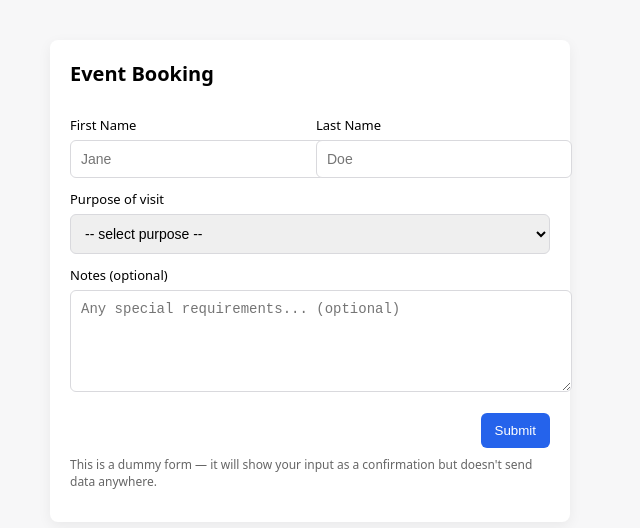
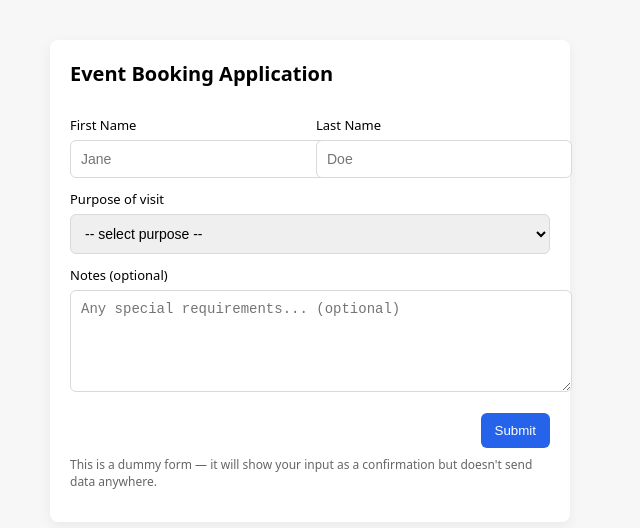
Before and after one commit to B2kai/Agent-Force, a plain HTML site: page index.html in a window 1280 px wide. Shown: the whole page, without its empty margins (330-970 px from the left). Drawn offline with nearby package versions, Linux system fonts and the light colour scheme.

Commit message:
Add files via upload

```diff
--- a/index.html
+++ b/index.html
@@ -2,6 +2,7 @@
 <html lang="en">
 <head>
   <meta charset="utf-8" />
+  <meta name="viewport" content="width=device-width, initial-scale=1, minimum-scale=1">
   <meta name="viewport" content="width=device-width,initial-scale=1" />
   <title>Simple Booking Form</title>
   <style>
@@ -20,7 +21,7 @@
 </head>
 <body>
   <div class="card">
-    <h2>Event Booking</h2>
+    <h2>Event Booking Application</h2>
     <form id="bookingForm">
       <div class="row">
         <div>
@@ -92,5 +93,6 @@
 </script>
 <script type='text/javascript' src='https://ta1755503580714.my.site.com/ESWGitHubChannel1757239233119/assets/js/bootstrap.min.js' onload='initEmbeddedMessaging()'></script>
 
+
 </body>
 </html>
```
